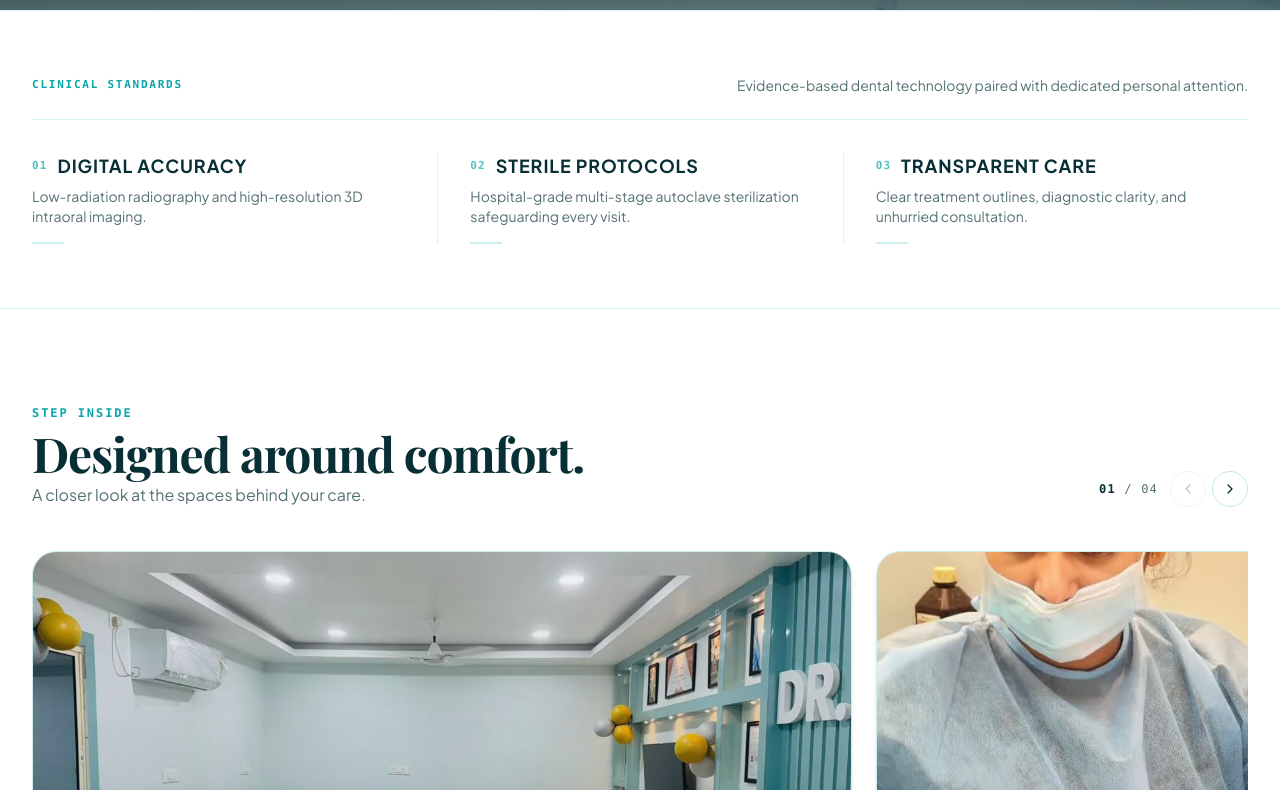
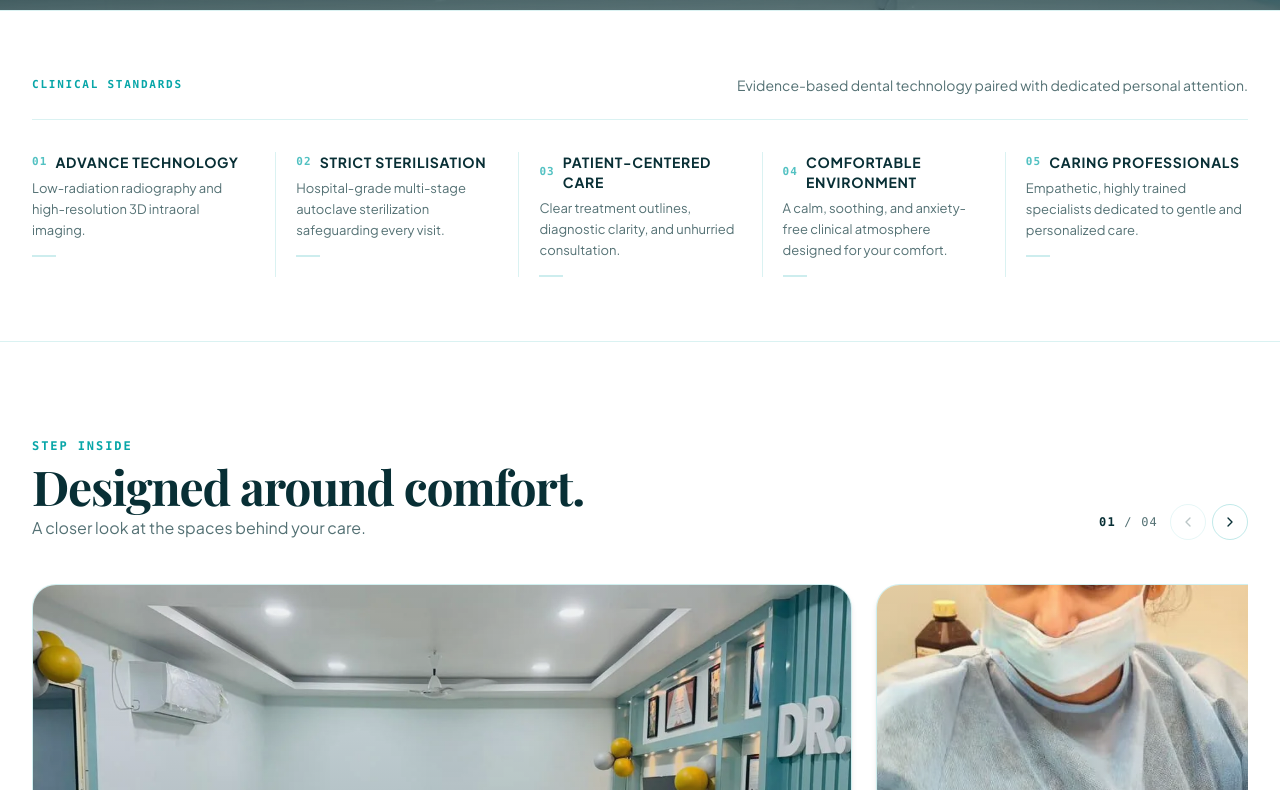
Before and after one commit to affankhan2533-pixel/Dr.Siulik-frontend, a Next.js app: page / in a window 1280 px wide. Shown: the part 790-1580 px from the top of the page. Built offline with nearby package versions, Linux system fonts and the light colour scheme; no server answers; grey boxes are pictures that could not be loaded; a web font is replaced by a local one.

Commit message:
feat: add TrustSection and WhyChooseUsSection components with clinic data

```diff
--- a/src/components/sections/TrustSection.js
+++ b/src/components/sections/TrustSection.js
@@ -6,18 +6,28 @@ export default function TrustSection() {
   const pillars = [
     {
       num: "01",
-      title: "DIGITAL ACCURACY",
+      title: "ADVANCE TECHNOLOGY",
       phrase: "Low-radiation radiography and high-resolution 3D intraoral imaging.",
     },
     {
       num: "02",
-      title: "STERILE PROTOCOLS",
+      title: "STRICT STERILISATION",
       phrase: "Hospital-grade multi-stage autoclave sterilization safeguarding every visit.",
     },
     {
       num: "03",
-      title: "TRANSPARENT CARE",
+      title: "PATIENT-CENTERED CARE",
       phrase: "Clear treatment outlines, diagnostic clarity, and unhurried consultation.",
+    },
+    {
+      num: "04",
+      title: "COMFORTABLE ENVIRONMENT",
+      phrase: "A calm, soothing, and anxiety-free clinical atmosphere designed for your comfort.",
+    },
+    {
+      num: "05",
+      title: "CARING PROFESSIONALS",
+      phrase: "Empathetic, highly trained specialists dedicated to gentle and personalized care.",
     },
   ];
 
@@ -36,7 +46,7 @@ export default function TrustSection() {
         </div>
 
         {/* Concise Principles — Clean architectural typography, fine editorial rules */}
-        <div className="grid grid-cols-1 md:grid-cols-3 divide-y md:divide-y-0 md:divide-x divide-brand-primary/15 pt-4 sm:pt-8">
+        <div className="grid grid-cols-1 sm:grid-cols-2 lg:grid-cols-5 divide-y sm:divide-y-0 lg:divide-x divide-brand-primary/15 pt-4 sm:pt-8 gap-y-4 sm:gap-y-6 lg:gap-y-0">
           {pillars.map((item, idx) => (
             <motion.div
               key={idx}
@@ -45,22 +55,22 @@ export default function TrustSection() {
               whileHover={{ y: -2 }}
               viewport={{ once: true, margin: "-40px" }}
               transition={{ duration: 0.4, delay: idx * 0.08, ease: [0.16, 1, 0.3, 1] }}
-              className="py-3 md:py-0 px-0 md:px-8 first:pl-0 last:pr-0 group cursor-default"
+              className="py-3 sm:py-0 px-0 sm:px-4 lg:px-4 xl:px-5 first:pl-0 last:pr-0 group cursor-default"
             >
               <div>
-                <div className="flex items-center gap-2.5 mb-1.5">
+                <div className="flex items-center gap-2 mb-1.5">
                   <span className="text-[11px] font-mono font-bold tracking-widest text-brand-primary/70 uppercase">
                     {item.num}
                   </span>
-                  <h3 className="font-sans font-bold text-sm sm:text-base lg:text-lg tracking-wider text-brand-textDark uppercase group-hover:text-brand-deep transition-colors duration-300">
+                  <h3 className="font-sans font-bold text-xs sm:text-sm lg:text-[13px] xl:text-sm tracking-wider text-brand-textDark uppercase group-hover:text-brand-deep transition-colors duration-300 leading-snug">
                     {item.title}
                   </h3>
                 </div>
-                <p className="text-xs sm:text-sm text-brand-textMuted leading-relaxed font-sans max-w-sm">
+                <p className="text-xs sm:text-[13px] text-brand-textMuted leading-relaxed font-sans">
                   {item.phrase}
                 </p>
               </div>
-              <div className="hidden md:block w-8 h-0.5 bg-brand-primary/20 group-hover:w-16 transition-all duration-300 mt-4" />
+              <div className="hidden lg:block w-6 h-0.5 bg-brand-primary/20 group-hover:w-12 transition-all duration-300 mt-3.5" />
             </motion.div>
           ))}
         </div>
--- a/src/components/sections/WhyChooseUsSection.js
+++ b/src/components/sections/WhyChooseUsSection.js
@@ -6,21 +6,33 @@ import { motion, AnimatePresence } from 'framer-motion';
 const PHILOSOPHY_VALUES = [
   {
     num: "01",
-    title: "PERSONALIZED",
+    title: "ADVANCE TECHNOLOGY",
+    statement: "Evidence-based digital diagnostics and precision clinical technique.",
+    detail: "Low-dose digital radiography, intraoral imaging, and advanced instruments for predictable, high-precision oral wellness.",
+  },
+  {
+    num: "02",
+    title: "STRICT STERILISATION",
+    statement: "Hospital-grade multi-stage autoclave sterilization safeguarding every visit.",
+    detail: "Class B autoclave sterilization, disposable consumables, and rigorous chemical disinfection for absolute patient safety.",
+  },
+  {
+    num: "03",
+    title: "PATIENT-CENTERED CARE",
     statement: "Care mapped to your unique anatomy, with treatment paced to your goals.",
     detail: "Comprehensive consultation listening to your history, prioritizing natural tooth preservation with transparent clinical guidance.",
   },
   {
-    num: "02",
-    title: "PRECISE",
-    statement: "Evidence-based digital diagnostics and micro-precision clinical technique.",
-    detail: "Low-dose digital imaging, diagnostic clarity, and meticulous procedural standards for predictable, long-term oral wellness.",
+    num: "04",
+    title: "COMFORTABLE ENVIRONMENT",
+    statement: "A calm, soothing, and anxiety-free clinic setting designed for your peace of mind.",
+    detail: "Gentle procedural technique, step-by-step clarity before treatment begins, and quiet operatory suites tailored to ease anxiety.",
   },
   {
-    num: "03",
-    title: "COMFORT-LED",
-    statement: "A calm, unhurried pace designed to make every visit reassuring.",
-    detail: "Gentle procedural technique, step-by-step clarity before treatment begins, and quiet operatory suites tailored to ease anxiety.",
+    num: "05",
+    title: "CARING PROFESSIONALS",
+    statement: "Dedicated dental specialists committed to empathetic, gentle patient care.",
+    detail: "Warm, experienced dental professionals dedicated to continuing education, ethical practice, and personalized clinical attention.",
   },
 ];
 
@@ -48,7 +60,7 @@ export default function WhyChooseUsSection() {
 
       {/* Large Subtle Watermark Accent: Architectural Numeral */}
       <div className="absolute -bottom-8 -right-8 pointer-events-none select-none font-serif text-[180px] sm:text-[240px] font-bold text-brand-primary/[0.03] leading-none z-0">
-        03
+        05
       </div>
 
       <div className="max-w-7xl mx-auto px-4 sm:px-6 lg:px-8 relative z-10">
--- a/src/data/clinicData.js
+++ b/src/data/clinicData.js
@@ -285,9 +285,9 @@ export const ACHIEVEMENTS_DATA = [
     image: "/assets/awards/certificates/image copy 4.webp",
   },
   {
-    id: "ach-aswini",
-    name: "Dr. Aswini Bhalerao",
-    year: "2023",
+    id: "ach-ashwini",
+    name: "Dr. Ashwini Bhalerao",
+    year: "2022",
     title: "Fundamentals of Oral Surgery Course",
     issuer: "Odisha Dental Academy",
     image: "/assets/awards/certificates/image copy 3.webp",
@@ -299,7 +299,7 @@ export const CLINICAL_EDUCATORS_DATA = ACHIEVEMENTS_DATA;
 export const LEARNING_CIRCLE_NAMES = [
   "Dr. Abdul Minam",
   "Dr. Komal Majumdar",
-  "Dr. Aswini Bhalerao",
+  "Dr. Ashwini Bhalerao",
   "Dr. Suhas Lele",
   "Dr. Vishal Gandhi",
   "Dr. Ramesh Selvam & Dr. Malarvizhi Ramesh",
```
